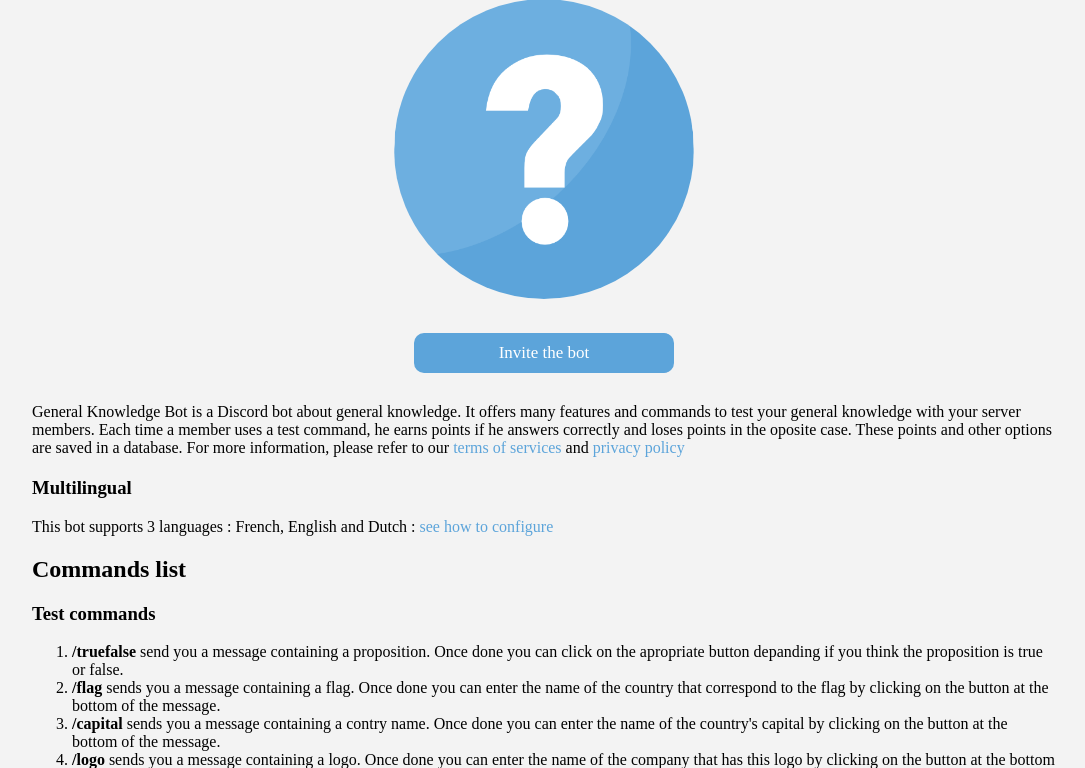
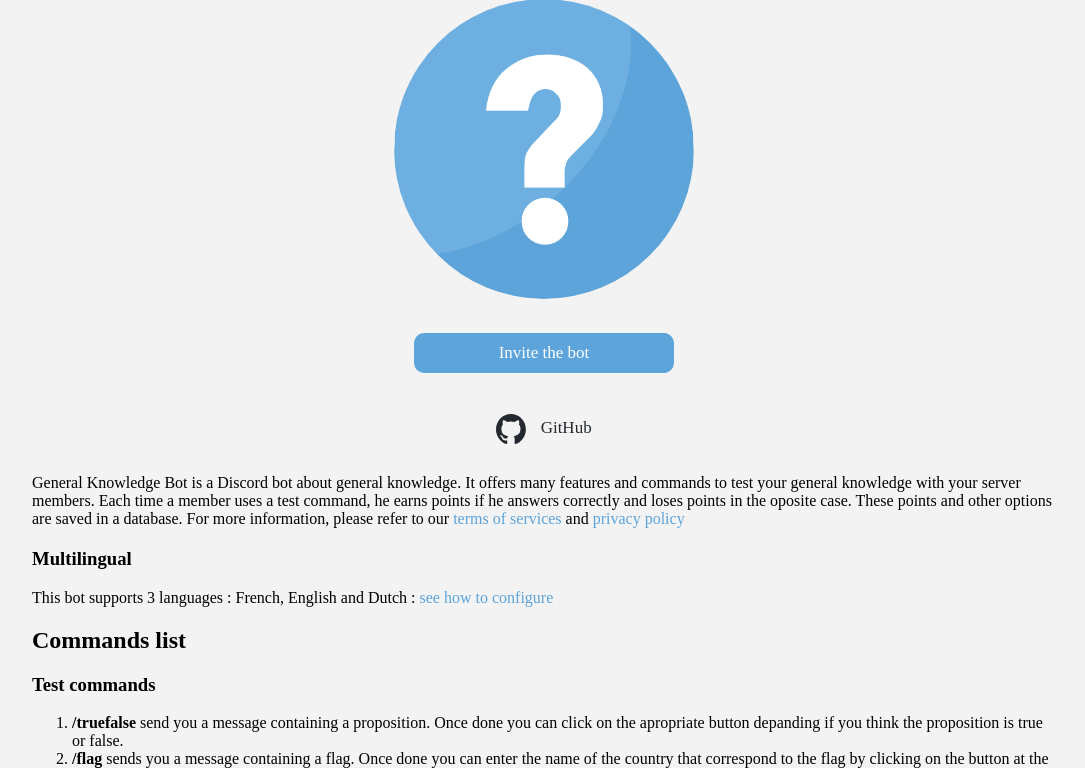
Before and after one commit to Piwy-dev/general-knowledge-site, a Flask app: page /en/home in a window 1280 px wide. Shown: the part 153-921 px from the top of the page, without its empty margins (96-1181 px from the left). Run offline with Flask 3, Linux system fonts and the light colour scheme.

Commit message:
add github button on main page

```diff
--- a/app/static/css/home.css
+++ b/app/static/css/home.css
@@ -5,7 +5,27 @@
 
 #description {
     text-align: left;
-    margin: 30px 0 20px 0;
+    margin: 10px 0 20px 0;
+}
+
+.github-button {
+    margin: 20px 0 20px 0;
+    display: inline-block;
+    cursor: pointer;
+}
+
+.github-button img {
+    width: 30px;
+    height: 30px;
+    margin-right: 10px; /* Added margin-right to create space between image and text */
+    vertical-align: middle; /* Align the image vertically in the middle of the line */
+}
+
+.github-button a {
+    color: #24292e;
+    font-size: 17px;
+    line-height: 30px;
+    display: inline-block; /* Added display: inline-block to make the text appear next to the image */
 }
 
 #infos {
--- a/app/static/css/style.css
+++ b/app/static/css/style.css
@@ -15,31 +15,6 @@ body a {
     border-radius: 50%;
 }
 
-.bottom {
-    background-color: rgb(191, 191, 191);
-    width: 100%;
-    height: 40px;
-    position: fixed;
-    bottom: 0;
-}
-
-.bottom a {
-    font-size: 17px;
-    line-height: 40px;
-    margin: 0 10px;
-    float: right;
-    color: rgb(113, 113, 113);
-    text-decoration: underline;
-}
-
-.bottom p {
-    line-height: 40px;
-    margin: 0 10px;
-    float: left;
-    font-size: 17px;
-    color: rgb(113, 113, 113);
-}
-
 .content {
     margin: 50px 0 40px 0;
     padding: 20px 40px;
@@ -47,7 +22,6 @@ body a {
 }
 
 #languageSwitcher {
-    /*background-color: rgb(191, 191, 191);*/
     color: rgb(58, 58, 58);
     margin: 8px;
     border: none;
@@ -89,40 +63,8 @@ body a {
 }
 
 .top {
-    /*background-color: rgb(191, 191, 191);*/
     width: 100%;
     height: 50px;
     position: fixed;
     top: 0;
 }
-
-/*.top a img {
-    width: 120px;
-    height: 50px;
-    float: left;
-    margin: 0 10px;
-}
-
-.top-buttons {
-    display: inline;
-    font-size: 17px;
-    line-height: 50px;
-    float: left;
-}
-
-.top-button {
-    color: #fff;
-    margin: 0 14px;
-    text-decoration: none;
-}
-
-.top-button:hover {
-    color: #a5c8e3;
-}
-
-.top-button-active {
-    color: #5ca4da;
-    margin: 0 14px;
-    text-decoration: none;
-}
-*/
--- a/app/templates/en/home.html
+++ b/app/templates/en/home.html
@@ -26,12 +26,23 @@
 
     <div class="home">
         <h1 id="main-title">General Knowledge Bot</h1>
+
         <img src="{{ url_for('static', filename='images/gkb.png') }}" alt="Profile photo" id="profile-img">
+
         <!-- Invite button -->
         <a href="https://discord.com/api/oauth2/authorize?client_id=803979491373219840&permissions=8&scope=bot%20applications.commands"
             id="invite-button">
             Invite the bot
         </a>
+
+        <!-- GitHub button -->
+        <div class="github-button">
+            <a href="https://github.com/Piwy-dev/general-knowledge-site">
+                <img src="{{ url_for('static', filename='images/github-logo.svg') }}" alt="GitHub Logo">
+                GitHub
+            </a>
+        </div>
+
         <p id="description">
             General Knowledge Bot is a Discord bot about general knowledge. It offers many features and commands to test
             your general knowledge with your server members. Each time a member uses a test command, he earns points if
```
Also changed, not shown: app/templates/fr/home.html (+15 -2 lines), app/templates/nl/home.html (+10 -0 lines), app/static/images/github-logo.svg (added).
